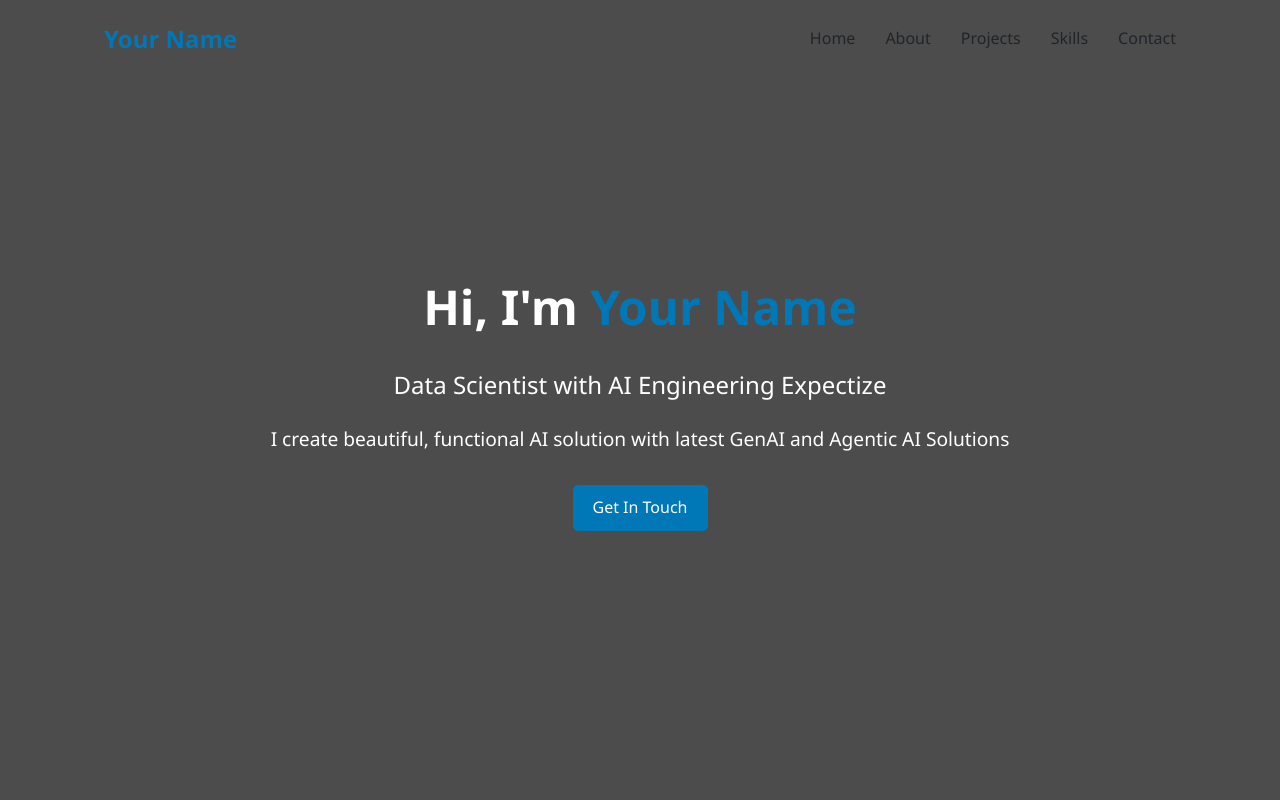
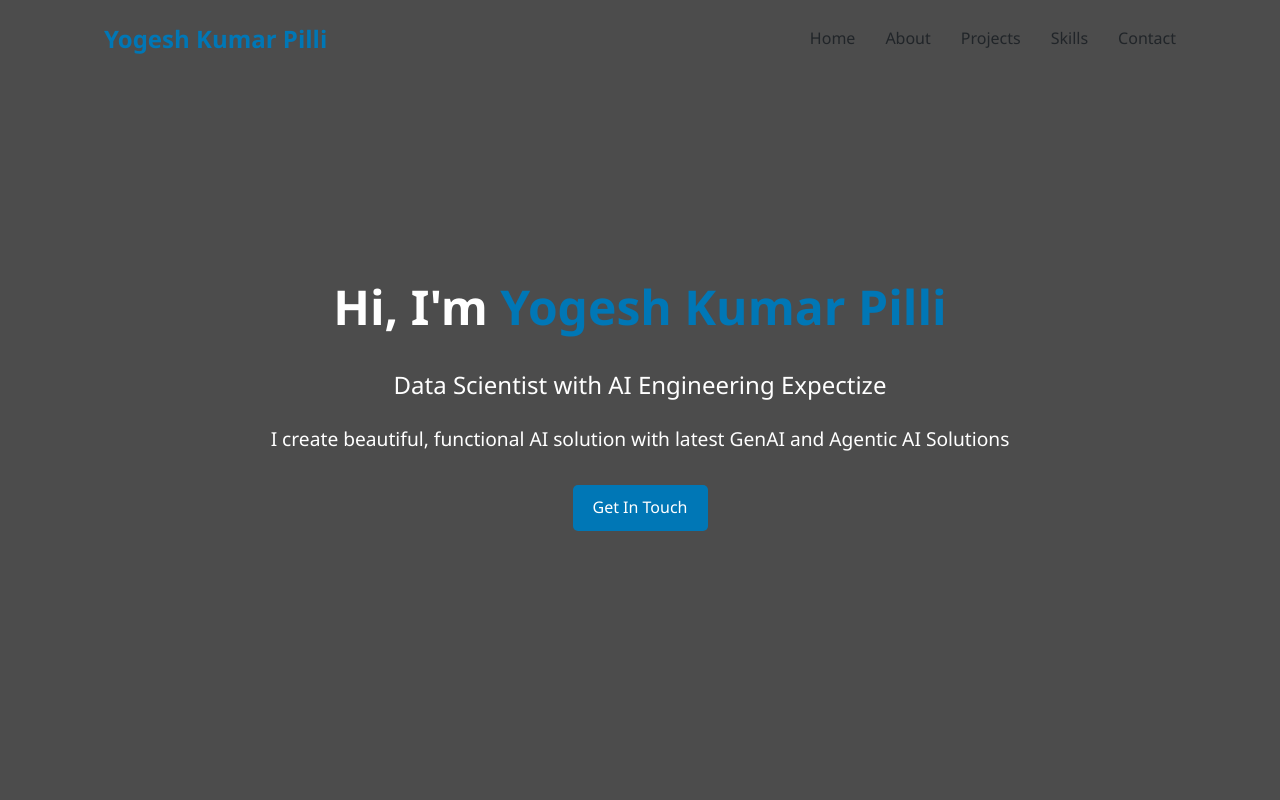
Before and after one commit to yogeshkumarpilli/MyDashboard, a plain HTML site: page index.html in a window 1280 px wide. Shown: the top 800 px of the page. Drawn offline with Linux system fonts and the light colour scheme.

Commit message:
Update index.html
Add Heading Name to portfolio

```diff
--- a/index.html
+++ b/index.html
@@ -10,7 +10,7 @@
 <body>
     <header>
         <nav>
-            <div class="logo">Your Name</div>
+            <div class="logo">Yogesh Kumar Pilli</div>
             <ul class="nav-links">
                 <li><a href="#home">Home</a></li>
                 <li><a href="#about">About</a></li>
@@ -23,7 +23,7 @@
 
     <section id="home" class="hero">
         <div class="hero-content">
-            <h1>Hi, I'm <span class="highlight">Your Name</span></h1>
+            <h1>Hi, I'm <span class="highlight">Yogesh Kumar Pilli</span></h1>
             <h2>Data Scientist with AI Engineering Expectize</h2>
             <p>I create beautiful, functional AI solution with latest GenAI and Agentic AI Solutions</p>
             <a href="#contact" class="btn">Get In Touch</a>
```
